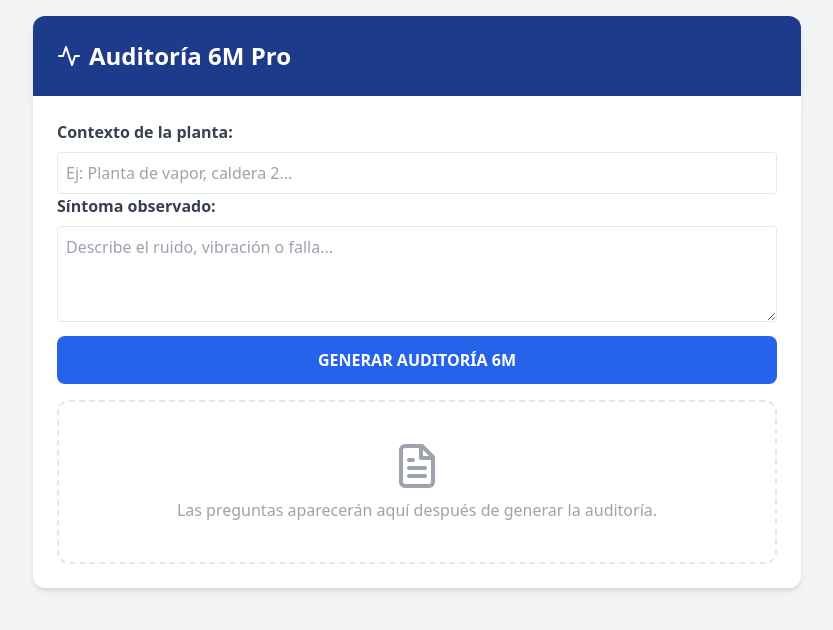
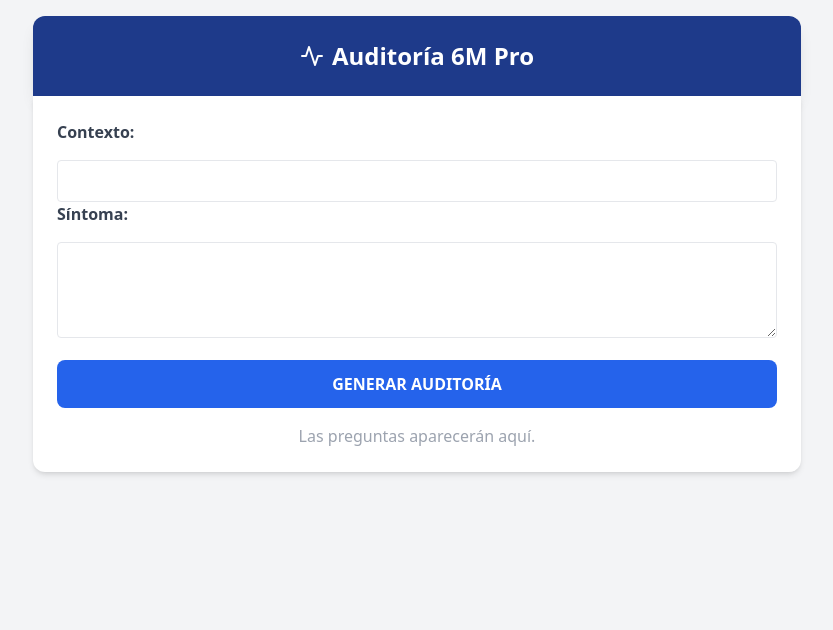
Before and after one commit to gpizarrom3/6MPRUEBAFRONTEND, a React (Create React App) app: page / in a window 1280 px wide. Shown: the top 630 px of the page, without its empty margins (223-1056 px from the left). Built offline with nearby package versions, Linux system fonts and the light colour scheme.

Commit message:
Update App.js

```diff
--- a/src/App.js
+++ b/src/App.js
@@ -1,5 +1,5 @@
 import React, { useState } from 'react';
-import { FileText, Activity, AlertCircle } from 'lucide-react';
+import { FileText, Activity } from 'lucide-react';
 
 function App() {
   const [contexto, setContexto] = useState('');
@@ -21,18 +21,13 @@ function App() {
       });
 
       const data = await response.json();
+
+      // AQUÍ ES DONDE VEÍAS LAS PREGUNTAS EN LA CONSOLA
       console.log("DATOS RECIBIDOS:", data);
 
-      // --- LÓGICA DE DETECCIÓN AUTOMÁTICA ---
-      // Buscamos dentro del objeto 'data' cualquier cosa que parezca una lista
-      const listaExtraida = data.categorias || data.categories || data.preguntas || data.audit || (Array.isArray(data) ? data : []);
-
-      if (listaExtraida.length > 0) {
+      // Lógica para intentar capturar las preguntas
+      const listaExtraida = data.categorias || data.categories || data.preguntas || [];
       setQuestions(listaExtraida);
-        console.log("Estado 'questions' actualizado con:", listaExtraida);
-      } else {
-        console.error("No se encontró una lista válida en el JSON");
-      }
 
     } catch (error) {
       console.error("Error en el proceso:", error);
@@ -44,62 +39,44 @@ function App() {
   return (
     <div className="min-h-screen bg-gray-100 p-4">
       <div className="max-w-3xl mx-auto">
-        <header className="bg-blue-900 text-white p-6 rounded-t-xl shadow-lg">
-          <h1 className="text-2xl font-bold flex items-center gap-2">
+        <header className="bg-blue-900 text-white p-6 rounded-t-xl shadow-lg text-center">
+          <h1 className="text-2xl font-bold flex items-center justify-center gap-2">
             <Activity /> Auditoría 6M Pro
           </h1>
         </header>
 
         <main className="bg-white p-6 rounded-b-xl shadow-md space-y-4">
-          <section className="space-y-2">
-            <label className="font-bold text-gray-700">Contexto de la planta:</label>
-            <input
-              className="w-full p-2 border rounded"
-              value={contexto}
-              onChange={(e) => setContexto(e.target.value)}
-              placeholder="Ej: Planta de vapor, caldera 2..."
-            />
-            <label className="font-bold text-gray-700">Síntoma observado:</label>
-            <textarea
-              className="w-full p-2 border rounded h-24"
-              value={sintomas}
-              onChange={(e) => setSintomas(e.target.value)}
-              placeholder="Describe el ruido, vibración o falla..."
-            />
+          <label className="font-bold text-gray-700">Contexto:</label>
+          <input className="w-full p-2 border rounded" value={contexto} onChange={(e) => setContexto(e.target.value)} />
+
+          <label className="font-bold text-gray-700">Síntoma:</label>
+          <textarea className="w-full p-2 border rounded h-24" value={sintomas} onChange={(e) => setSintomas(e.target.value)} />
+
           <button
             onClick={handleGenerateEntrevista}
             disabled={loading}
-              className="w-full bg-blue-600 text-white p-3 rounded-lg font-bold hover:bg-blue-700"
+            className="w-full bg-blue-600 text-white p-3 rounded-lg font-bold"
           >
-              {loading ? "PROCESANDO..." : "GENERAR AUDITORÍA 6M"}
+            {loading ? "PROCESANDO..." : "GENERAR AUDITORÍA"}
           </button>
-          </section>
 
-          {/* ESTA ES LA PARTE QUE MUESTRA LAS PREGUNTAS */}
-          <section className="mt-8 space-y-6">
+          <section className="mt-8">
             {questions.length > 0 ? (
               questions.map((cat, idx) => (
-                <div key={idx} className="border-l-4 border-blue-600 pl-4 py-2 bg-blue-50 rounded-r-lg">
-                  <h2 className="font-black text-blue-900 uppercase tracking-wider mb-3">
-                    {cat.nombre || cat.categoria || cat.name || "CATEGORÍA"}
-                  </h2>
-                  <div className="space-y-2">
-                    {(cat.preguntas || cat.questions || []).map((p, pIdx) => (
-                      <div key={pIdx} className="flex items-center gap-3 bg-white p-2 rounded shadow-sm">
-                        <input type="checkbox" className="w-5 h-5" />
-                        <span className="text-gray-800">{p}</span>
+                <div key={idx} className="mb-4 p-4 bg-blue-50 border-l-4 border-blue-600">
+                  <h2 className="font-bold text-blue-900 uppercase">{cat.nombre || "Categoría"}</h2>
+                  <div className="mt-2">
+                    {(cat.preguntas || []).map((p, pIdx) => (
+                      <div key={pIdx} className="flex gap-2 mb-1">
+                        <input type="checkbox" />
+                        <span>{p}</span>
                       </div>
                     ))}
                   </div>
                 </div>
               ))
             ) : (
-              !loading && (
-                <div className="text-center p-10 text-gray-400 border-2 border-dashed rounded-xl">
-                  <FileText className="mx-auto mb-2" size={48} />
-                  <p>Las preguntas aparecerán aquí después de generar la auditoría.</p>
-                </div>
-              )
+              !loading && <p className="text-gray-400 text-center">Las preguntas aparecerán aquí.</p>
             )}
           </section>
         </main>
```
Lines whose indentation alone changed are shown as unchanged.
